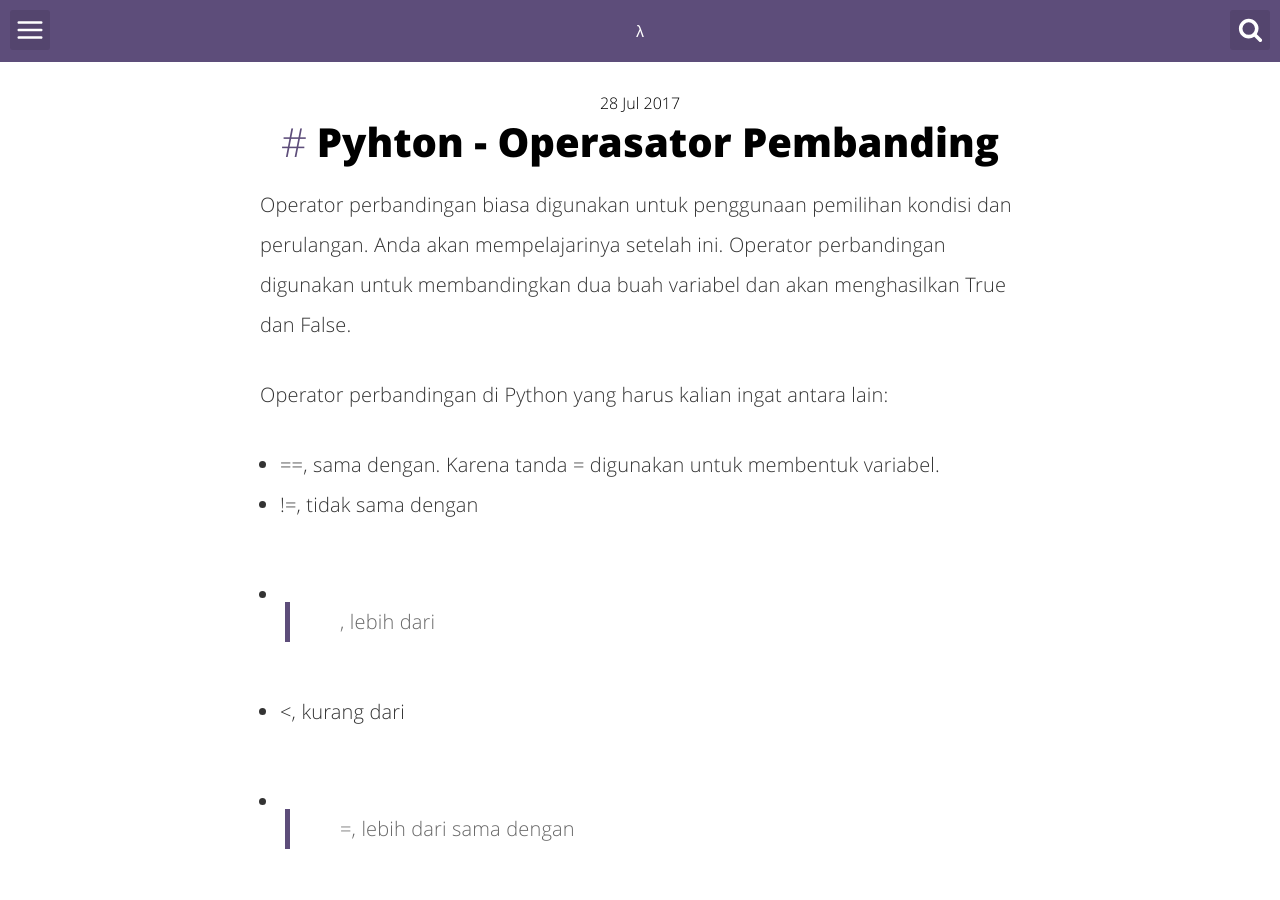
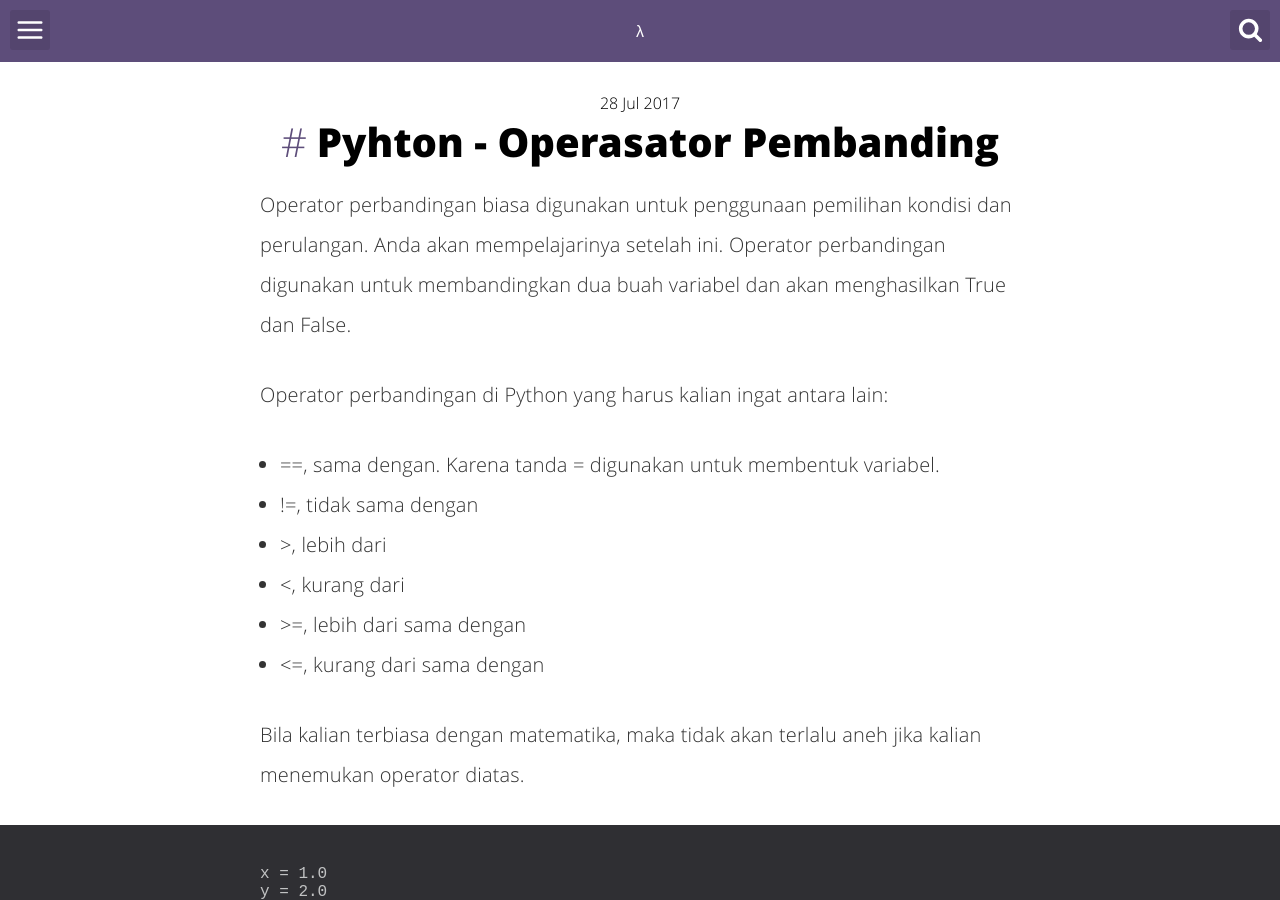
Before and after one commit to arkrwn/arkwrn.github.io, a Jekyll site: the page built from _posts/2017-07-28-Belajar-Python-4.md, in a window 1280 px wide and 900 px high. Built offline with Jekyll 4.4.1, drawn with Linux system fonts in a browser that asks for light colours; comment, search, counter and statistics services are not loaded.

```diff
--- a/_posts/2017-07-28-Belajar-Python-4.md
+++ b/_posts/2017-07-28-Belajar-Python-4.md
@@ -19,9 +19,9 @@ Operator perbandingan di Python yang harus kalian ingat antara lain:
 
 -    ==, sama dengan. Karena tanda = digunakan untuk membentuk variabel.
 -    !=, tidak sama dengan
--    >, lebih dari
+-    \>, lebih dari
 -    <, kurang dari
--    >=, lebih dari sama dengan
+-    \>=, lebih dari sama dengan
 -    <=, kurang dari sama dengan
 
 Bila kalian terbiasa dengan matematika, maka tidak akan terlalu aneh jika kalian menemukan operator diatas.
```
